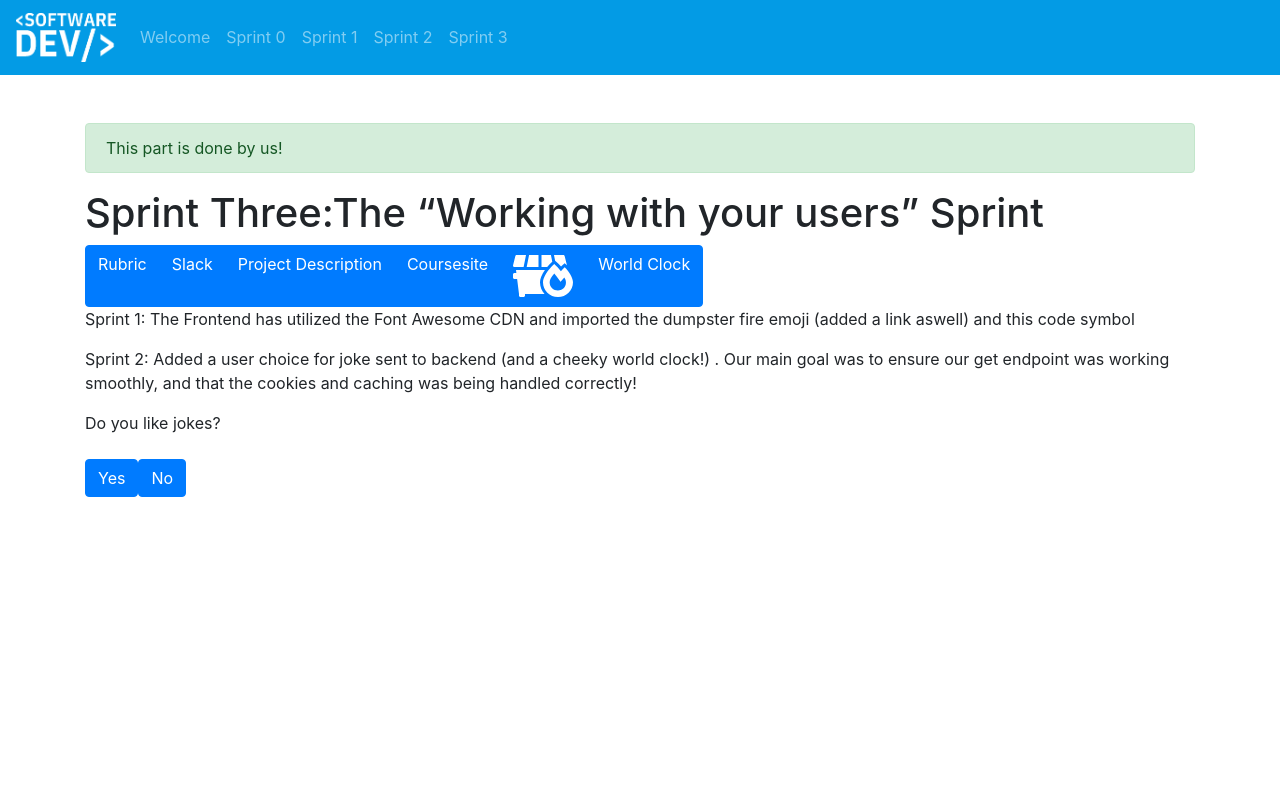
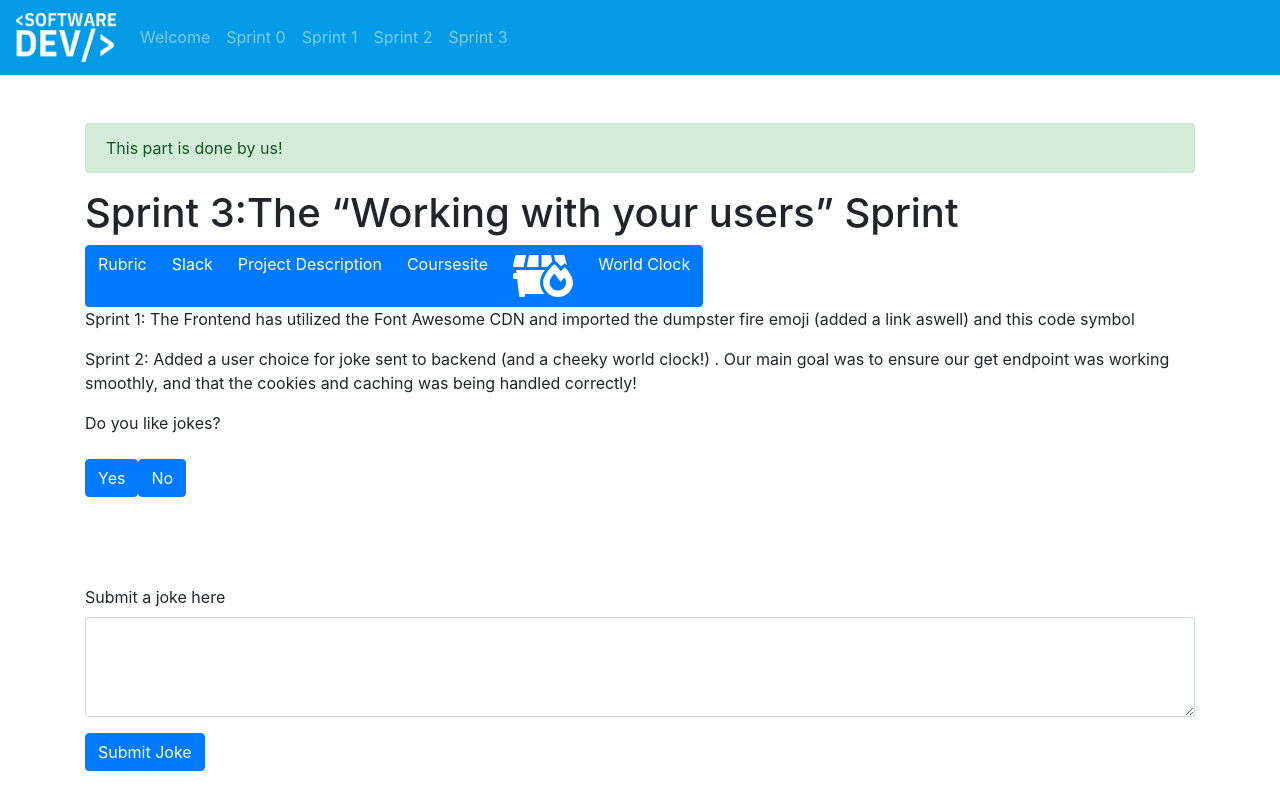
Before and after one commit to lucamilletti99/tbduniverse-website, a Vue app in the folder client/: page /sprint3 in a window 1280 px wide. Built offline with nearby package versions, Linux system fonts and the light colour scheme.

Commit message:
updating page3

```diff
--- /dev/null
+++ b/client/src/components/jokeSubmit.vue
@@ -0,0 +1,62 @@
+<template>
+  <div>
+    <div>
+      <textarea class="form-control" v-model="formInput" @keyup="formError = ''"></textarea>
+      <button type="button" class="btn btn-primary mt-3" @click="postJoke">Submit Joke</button>
+      <div class="post-form-error" v-if="formError">{{formError}}, probably should fill the form</div>
+    </div>
+  </div>
+</template>
+
+<script lang="ts">
+import { Component, Vue } from 'vue-property-decorator';
+import JokesDataService from '../services/JokesDataService';
+
+interface jokeAdded {
+  text: string
+};
+
+@Component
+export default class jokeSubmit extends Vue {
+  private formInput: string = '';
+
+  public addJoke(jokePreference: string): void {//either 0 or 1 (0 is yes, 1 is no)
+      const newJoke: Joke = {
+        choice: jokePreference
+      }
+      JokesDataService.get(jokePreference).then(response => {
+          var key = "jokeChoice"
+          let cookie = escape(key) + "=" + escape(newJoke.choice) + ";";
+          document.cookie = cookie;
+          console.log(cookie);
+          console.log("Creating new cookie with key: " + key + " value: " + newJoke.choice);
+          //ReST Functions
+          if(newJoke.choice == "0"){
+            console.log(response);
+            document.getElementById("jokeResponse")!.innerText = response.data;
+            localStorage.setItem('joke', response.data);
+          }
+          else {
+            console.log(response.data);
+            document.getElementById("jokeResponse")!.innerText= response.data;
+            localStorage.setItem('joke',response.data);
+          }
+        })
+        .catch(err => {
+          console.error(`Couldn't fetch joke: ${err}`)
+        })
+      }
+    public postJoke(cookie: any) : void{
+        const newJoke: jokeAdded = {
+            text: this.formInput
+        }
+      JokesDataService.create(newJoke); //send post request, sending them the information about the singular cookie on the client side
+    }
+}
+</script>
+
+<style scoped>
+textarea.form-control {
+  height: 100px;
+}
+</style>
--- a/client/src/pages/Sprint3Page.vue
+++ b/client/src/pages/Sprint3Page.vue
@@ -16,6 +16,9 @@
     <p>{{ description2 }}</p>
       <label>Do you like jokes?</label>
       <Jokes></Jokes><br><br><br>
+
+      <label>Submit a joke here</label>
+      <jokeSubmit></jokeSubmit>
   </div>
 </template>
 
@@ -24,16 +27,18 @@ import { Component, Vue } from 'vue-property-decorator';
 import newComponent from '../components/newComponent.vue'
 import formComponent from '../components/formComponent.vue'
 import Jokes from '../components/Jokes.vue'
+import jokeSubmit from '../components/jokeSubmit.vue'
 
 @Component({
   components: {
     newComponent,
-    Jokes
+    Jokes,
+    jokeSubmit
   }
 })
 
-export default class Sprint2Page extends Vue {
-  private title: string = 'Sprint Three:The “Working with your users” Sprint';
+export default class Sprint3Page extends Vue {
+  private title: string = 'Sprint 3:The “Working with your users” Sprint';
   private description: string = 'Sprint 1: The Frontend has utilized the Font Awesome CDN and imported the dumpster fire emoji (added a link aswell) and this code symbol';
   private description2: string = 'Sprint 2: Added a user choice for joke sent to backend (and a cheeky world clock!) . Our main goal was to ensure our get endpoint was working smoothly, and that the cookies and caching was being handled correctly!';
   private rubricLink: string = 'https://docs.google.com/document/d/1zVWKnUkdp5YZLm7QTdsexhSakfIsVgAkUdsRtXHgYRc/edit?usp=sharing';
```
Also changed, not shown: 1 other file (tests, documents, lock files or other folders).
